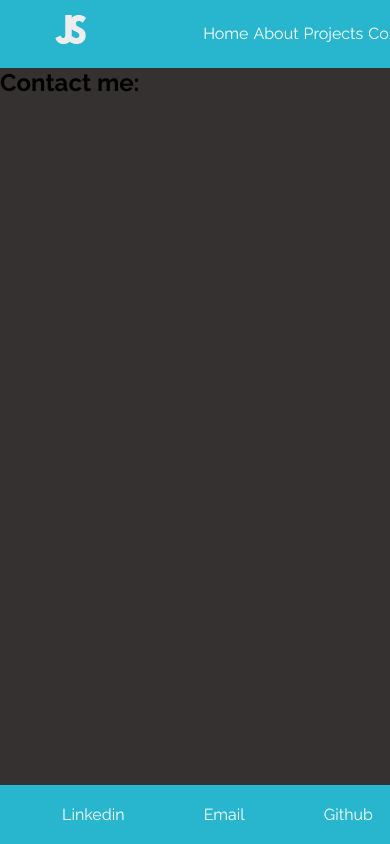
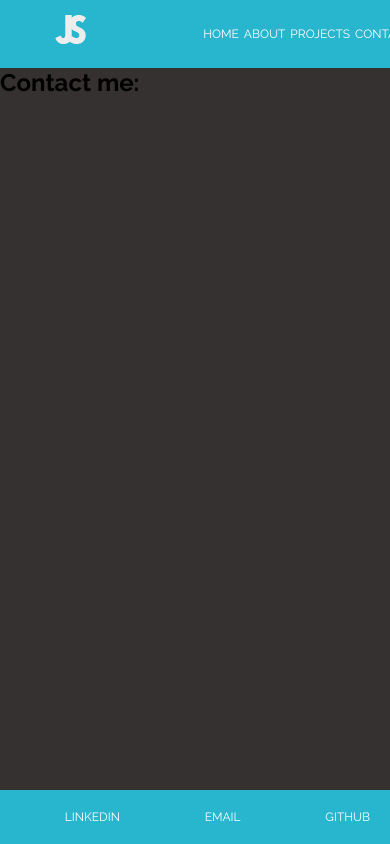
Before and after one commit to JamieSear/my-portfolio, a React (Create React App) app: page /contact in a window 390 px wide. Built offline with nearby package versions, Linux system fonts and the light colour scheme.

Commit message:
Made nav bar and footer more responsive

```diff
--- a/src/Containers/Footer.js
+++ b/src/Containers/Footer.js
@@ -5,9 +5,9 @@ export default class Footer extends Component {
     render() {
         return (
             <div className="container">
-                    <a target="blank" className="navlink" href="https://www.linkedin.com/in/jamie-sear-26976a153/">Linkedin</a>
-                    <a className="navlink" href="mailto:jamiesear11@hotmail.co.uk">Email</a>
-                    <a target="blank" className="navlink" href="https://github.com/JamieSear">Github</a>
+                    <a target="blank" className="navlink" href="https://www.linkedin.com/in/jamie-sear-26976a153/">LINKEDIN</a>
+                    <a className="navlink" href="mailto:jamiesear11@hotmail.co.uk">EMAIL</a>
+                    <a target="blank" className="navlink" href="https://github.com/JamieSear">GITHUB</a>
 
             </div>
         )
--- a/src/Containers/NavBar.js
+++ b/src/Containers/NavBar.js
@@ -13,10 +13,10 @@ const NavBar = () => {
                 </Link>
             </div>
             <nav className="nav">
-                <NavLink className="navlink" activeClassName="current" to="/" href="about">Home</NavLink>
-                <NavLink className="navlink" activeClassName="current" to="/about" href="about">About</NavLink>
-                <NavLink className="navlink" activeClassName="current" to="/projects" href="projects">Projects</NavLink>
-                <NavLink className="navlink" activeClassName="current" to="/contact">Contact</NavLink>
+                <NavLink className="navlink" activeClassName="current" to="/" href="about">HOME</NavLink>
+                <NavLink className="navlink" activeClassName="current" to="/about" href="about">ABOUT</NavLink>
+                <NavLink className="navlink" activeClassName="current" to="/projects" href="projects">PROJECTS</NavLink>
+                <NavLink className="navlink" activeClassName="current" to="/contact">CONTACT</NavLink>
             </nav>
 
 
--- a/src/Styles/NavBar.css
+++ b/src/Styles/NavBar.css
@@ -32,6 +32,9 @@
   .navlink:hover {
     color: #e1e7eb;
   }
+  .navlink:active {
+    color: #31373b;
+  }
 
   @media only screen and (max-width: 650px) {
     .navlink {
@@ -42,3 +45,9 @@
       width: 100vw;
     }
   }
+
+  @media only screen and (max-width: 450px) {
+    .navlink {
+      font-size: 12px;
+    }
+  }
```
